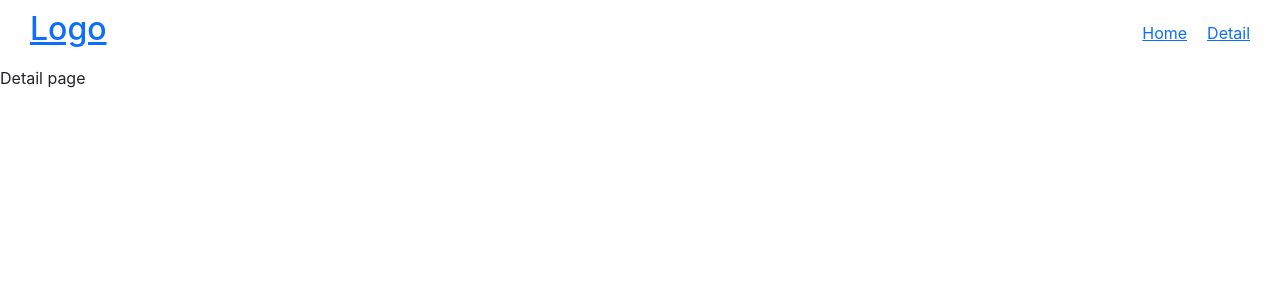
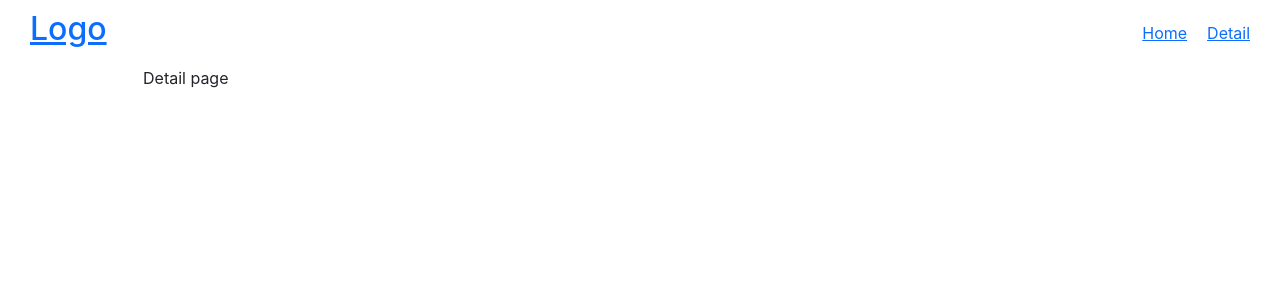
Before and after one commit to KazizovMedet/todo-list2, a React (Create React App) app: page /detail in a window 1280 px wide. Shown: the top 300 px of the page. Built offline with nearby package versions, Linux system fonts and the light colour scheme.

Commit message:
added container in detail page

```diff
--- a/src/App.js
+++ b/src/App.js
@@ -1,4 +1,4 @@
-import React, {useState} from 'react';
+import React from 'react';
 import {Route, Routes} from "react-router-dom";
 import HomePage from "./Pages/HomePage";
 import DetailPage from "./Pages/DetailPage";
--- a/src/Pages/DetailPage.js
+++ b/src/Pages/DetailPage.js
@@ -6,7 +6,9 @@ const DetailPage = () => {
   return (
     <div>
       <Header/>
-      Detail page
+      <div className={'container'}>
+        Detail page
+      </div>
     </div>
   );
 };
--- a/src/index.css
+++ b/src/index.css
@@ -17,3 +17,10 @@ code {
   padding: 0;
   box-sizing: border-box;
 }
+
+.container {
+  max-width: 1024px;
+  padding: 0 15px;
+  width: 100%;
+  margin: 0 auto;
+}
```
